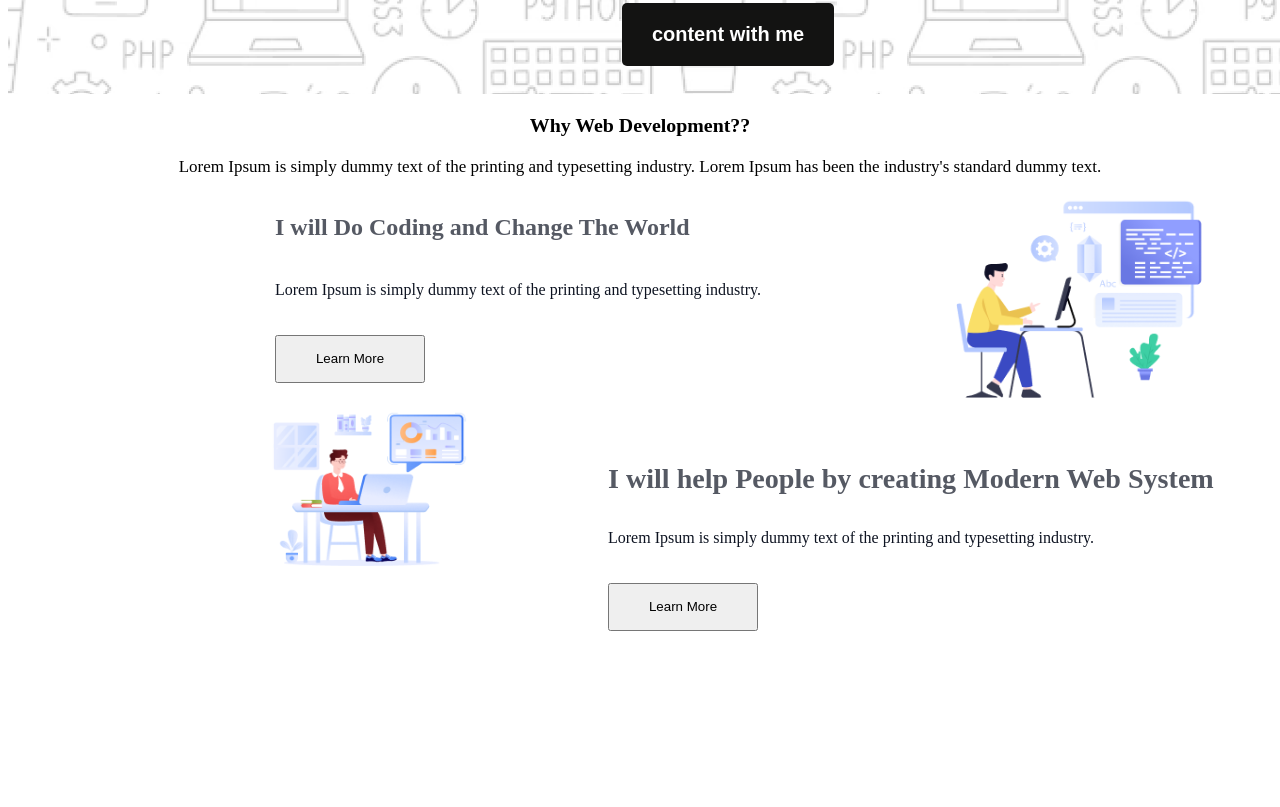
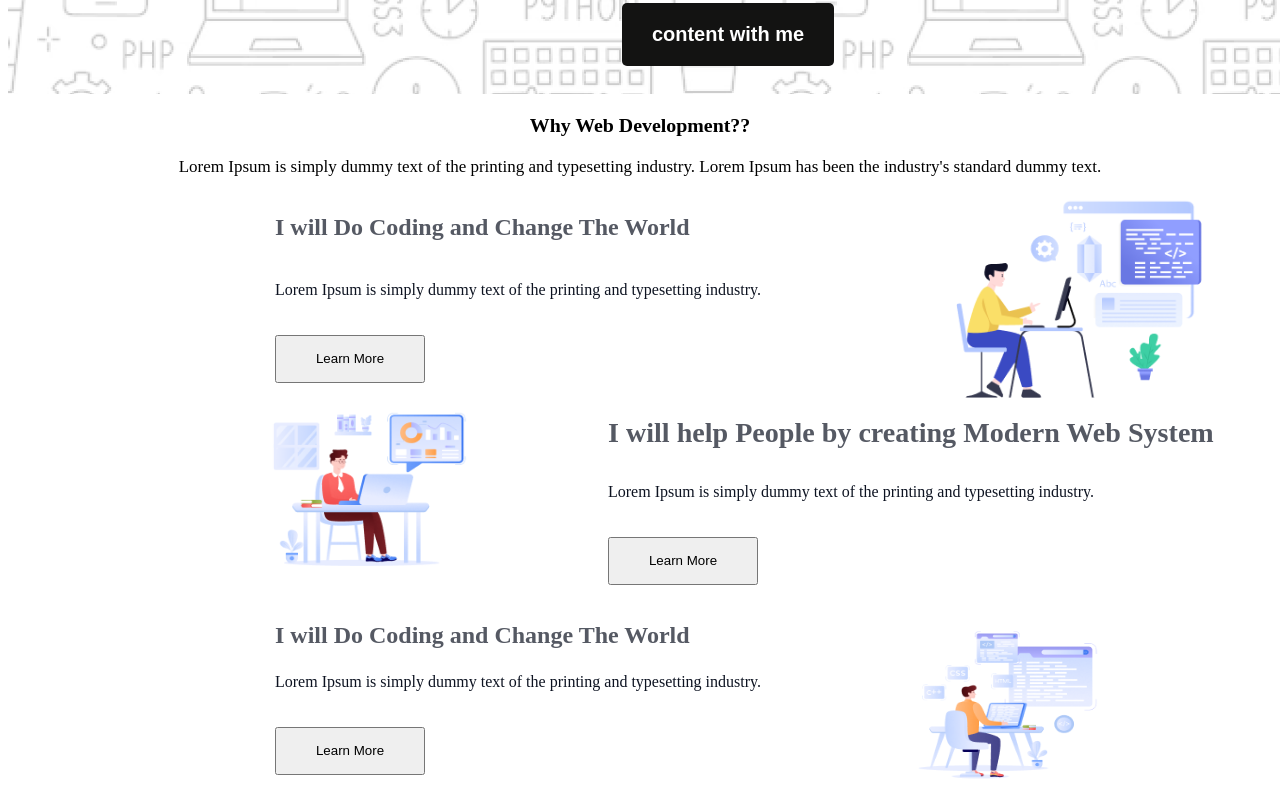
Before and after one commit to ritammandal-bit/Assignment--1-ritammandal, a plain HTML site: page index.html in a window 1280 px wide. Shown: the part 566-1373 px from the top of the page. Before the commit the page ends 1229 px from the top, so only its background shows below. Drawn offline with Linux system fonts and the light colour scheme.

Commit message:
wow kiya bat hai

```diff
--- a/index.html
+++ b/index.html
@@ -38,7 +38,7 @@
         </div>
         <img class="img" src="assets/Layer_1.png" alt="">
       </section>
-      <br>
+
       <section id="section2">
         <div class="world2">
           <h3>I will help People by creating Modern Web System</h3>
@@ -48,6 +48,14 @@
         <button class="Learn-More2">Learn More</button>
       </div>
       <img class="img2" src="assets/Group 3.png" alt="">
+
+      </section>
+      <section id="section3">
+       <div class="world">I will Do Coding and Change The World</div>
+       <div class="industry"><p>Lorem Ipsum is simply dummy text of the printing and typesetting industry.</p>
+       <button class="Learn-More3">Learn More</button>
+      </div>
+      <img class="img3" src="assets/Group 4.png" alt="">
       </section>
   </main>
   <footer>
--- a/styles.css/style.css
+++ b/styles.css/style.css
@@ -120,3 +120,28 @@ order: 1;
 flex-grow: 0;
 margin: 32px 0px;
 }
+.Learn-More3{
+    position: static;
+    width: 150px;
+    height: 48px;
+    display: flex;
+    flex-direction: row;
+    justify-content: center;
+    align-items: center;
+    padding: 12px 20px 12px 20px;
+    flex: none;
+    order: 1;
+    flex-grow: 0;
+    margin: 32px 0px;
+}
+.img3{
+position: absolute;
+width: 206.4px;
+height: 187.32px;
+left: 8.14%;
+right: -8.14%;
+top: 14.06%;
+bottom: -14.06%;
+padding-left: 800px;
+padding-top: 1065px;
+}
```
